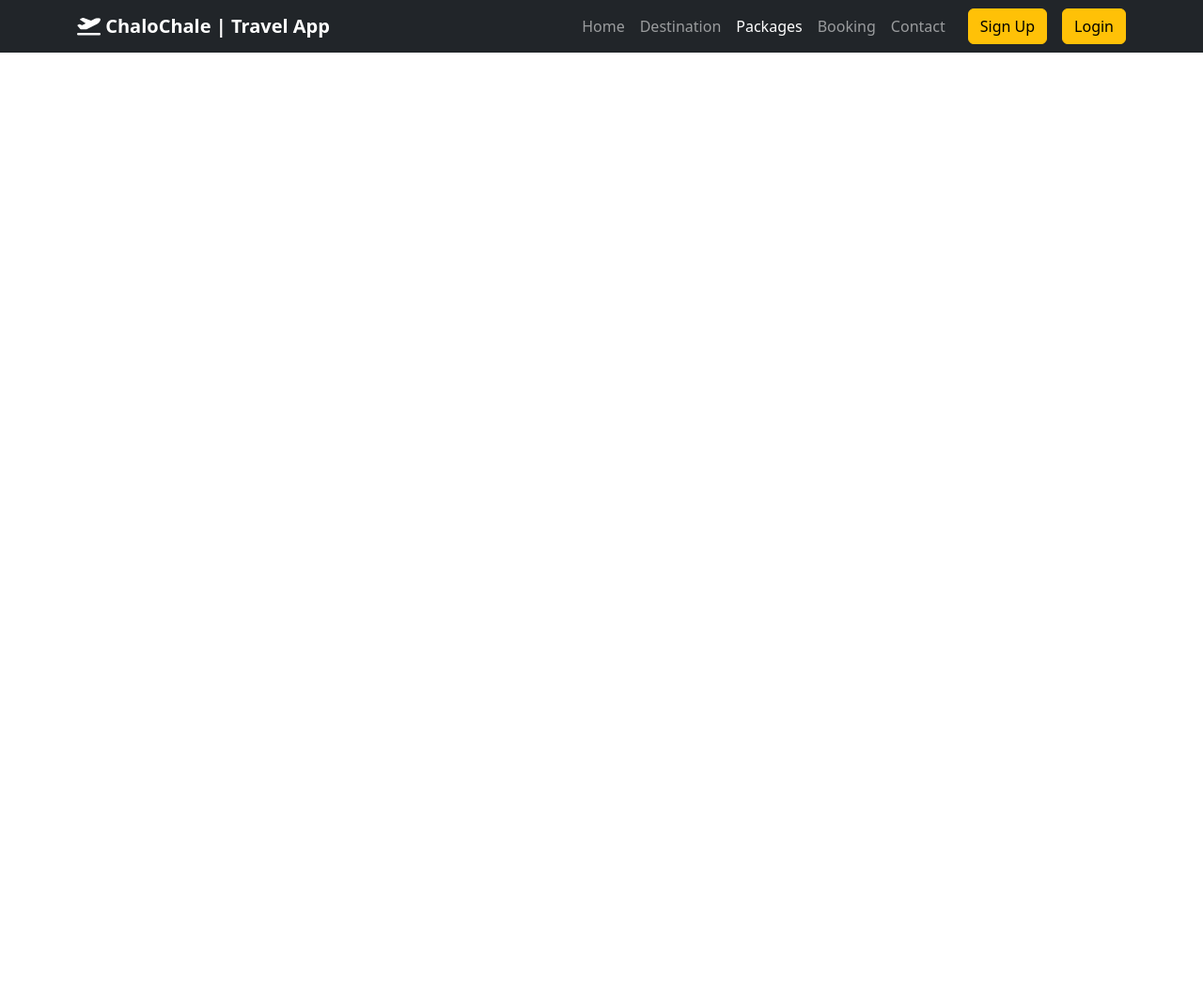
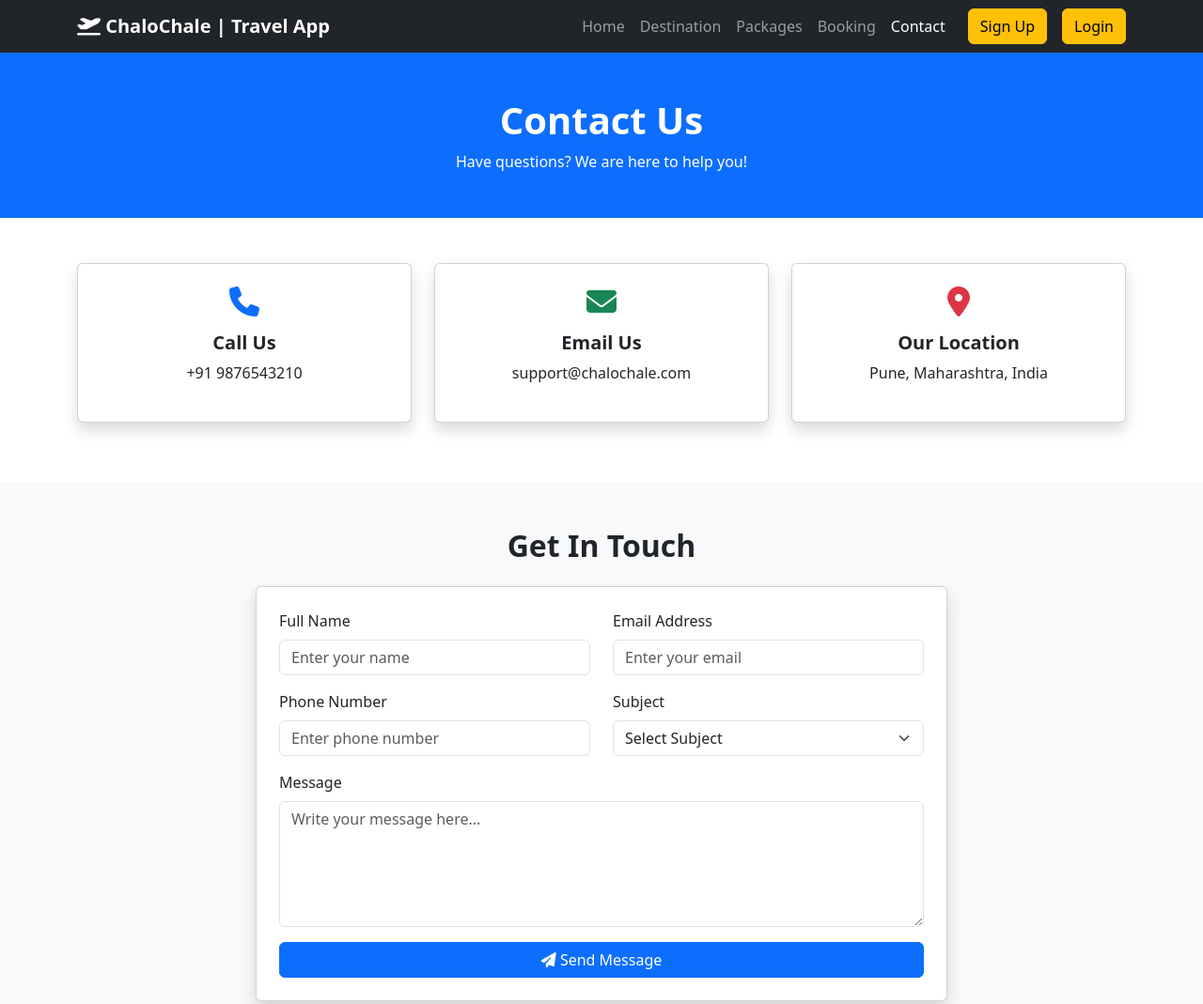
Before and after one commit to 82matetanushka/-ChaloChale-Travel-App, a plain HTML site: page contact.html in a window 1280 px wide. Shown: the top 1069 px of the page at 94% size. Before the commit the page ends 800 px from the top, so only its background shows below. Drawn offline with nearby package versions, Linux system fonts and the light colour scheme.

Commit message:
Added Contact page using Bootstrap

```diff
--- a/contact.html
+++ b/contact.html
@@ -1,3 +1,4 @@
+
 <!DOCTYPE html>
 <html lang="en">
 <head>
@@ -6,18 +7,17 @@
     <title>ChaloChale | Travel App</title>
 
     <link href="https://cdn.jsdelivr.net/npm/bootstrap@5.3.3/dist/css/bootstrap.min.css" rel="stylesheet">
+
     <link rel="stylesheet" href="https://cdnjs.cloudflare.com/ajax/libs/font-awesome/6.7.2/css/all.min.css">
 </head>
 
 <body>
 
-<div class="container-fluid p-0">
-
 <!-- Navbar Start -->
 <nav class="navbar navbar-expand-lg navbar-dark bg-dark">
     <div class="container">
 
-            <a class="navbar-brand fw-bold" href="#">
+        <a class="navbar-brand fw-bold" href="index.html">
             <i class="fa-solid fa-plane-departure"></i>
             ChaloChale | Travel App
         </a>
@@ -30,11 +30,11 @@
         <div class="collapse navbar-collapse" id="menu">
 
             <ul class="navbar-nav ms-auto">
-                    <li class="nav-item"><a class="nav-link " href="index.html">Home</a></li>
+                <li class="nav-item"><a class="nav-link" href="index.html">Home</a></li>
                 <li class="nav-item"><a class="nav-link" href="destinations.html">Destination</a></li>
-                    <li class="nav-item"><a class="nav-link active" href="Packages.html">Packages</a></li>
+                <li class="nav-item"><a class="nav-link" href="Packages.html">Packages</a></li>
                 <li class="nav-item"><a class="nav-link" href="Booking.html">Booking</a></li>
-                    <li class="nav-item"><a class="nav-link" href="contact.html">Contact</a></li>
+                <li class="nav-item"><a class="nav-link active" href="contact.html">Contact</a></li>
             </ul>
 
             <a href="signup.html" class="btn btn-warning ms-lg-3 mt-2 mt-lg-0">Sign Up</a>
@@ -44,6 +44,152 @@
     </div>
 </nav>
 <!-- Navbar End -->
+
+
+<!-- Contact Heading -->
+<section class="bg-primary text-white text-center py-5">
+    <div class="container">
+        <h1 class="fw-bold">Contact Us</h1>
+        <p class="mb-0">Have questions? We are here to help you!</p>
     </div>
+</section>
+
+
+<!-- Contact Information -->
+<section class="py-5">
+    <div class="container">
+
+        <div class="row text-center">
+
+            <div class="col-md-4 mb-3">
+                <div class="card shadow p-4 h-100">
+                    <i class="fa-solid fa-phone fa-2x text-primary mb-3"></i>
+                    <h5 class="fw-bold">Call Us</h5>
+                    <p>+91 9876543210</p>
+                </div>
+            </div>
+
+            <div class="col-md-4 mb-3">
+                <div class="card shadow p-4 h-100">
+                    <i class="fa-solid fa-envelope fa-2x text-success mb-3"></i>
+                    <h5 class="fw-bold">Email Us</h5>
+                    <p>support@chalochale.com</p>
+                </div>
+            </div>
+
+            <div class="col-md-4 mb-3">
+                <div class="card shadow p-4 h-100">
+                    <i class="fa-solid fa-location-dot fa-2x text-danger mb-3"></i>
+                    <h5 class="fw-bold">Our Location</h5>
+                    <p>Pune, Maharashtra, India</p>
+                </div>
+            </div>
+
+        </div>
+    </div>
+</section>
+
+
+<!-- Contact Form -->
+<section class="py-5 bg-light">
+    <div class="container">
+
+        <h2 class="text-center fw-bold mb-4">Get In Touch</h2>
+
+        <div class="row justify-content-center">
+
+            <div class="col-md-8">
+
+                <div class="card shadow p-4">
+
+                    <form>
+
+                        <div class="row">
+
+                            <div class="col-md-6 mb-3">
+                                <label class="form-label">Full Name</label>
+                                <input type="text" class="form-control"
+                                       placeholder="Enter your name" required>
+                            </div>
+
+                            <div class="col-md-6 mb-3">
+                                <label class="form-label">Email Address</label>
+                                <input type="email" class="form-control"
+                                       placeholder="Enter your email" required>
+                            </div>
+
+                        </div>
+
+                        <div class="row">
+
+                            <div class="col-md-6 mb-3">
+                                <label class="form-label">Phone Number</label>
+                                <input type="tel" class="form-control"
+                                       placeholder="Enter phone number">
+                            </div>
+
+                            <div class="col-md-6 mb-3">
+                                <label class="form-label">Subject</label>
+                                <select class="form-select" required>
+                                    <option value="">Select Subject</option>
+                                    <option>Booking Enquiry</option>
+                                    <option>Travel Packages</option>
+                                    <option>Payment Issue</option>
+                                    <option>Other</option>
+                                </select>
+                            </div>
+
+                        </div>
+
+                        <div class="mb-3">
+                            <label class="form-label">Message</label>
+                            <textarea class="form-control" rows="5"
+                                      placeholder="Write your message here..."
+                                      required></textarea>
+                        </div>
+
+                        <button type="submit" class="btn btn-primary w-100">
+                            <i class="fa-solid fa-paper-plane"></i>
+                            Send Message
+                        </button>
+
+                    </form>
+
+                </div>
+
+            </div>
+        </div>
+    </div>
+</section>
+
+
+<!-- Map Section -->
+<section class="py-5">
+    <div class="container">
+
+        <h2 class="text-center fw-bold mb-4">Find Us</h2>
+
+        <div class="ratio ratio-21x9">
+            <iframe
+                src="https://www.google.com/maps?q=Pune,Maharashtra&output=embed"
+                allowfullscreen=""
+                loading="lazy">
+            </iframe>
+        </div>
+
+    </div>
+</section>
+
+
+<!-- Footer -->
+<footer class="bg-dark text-white text-center py-3">
+    <p class="mb-0">
+        © 2026 ChaloChale Travel App | Designed with Bootstrap
+    </p>
+</footer>
+
+
+<script src="https://cdn.jsdelivr.net/npm/bootstrap@5.3.3/dist/js/bootstrap.bundle.min.js"></script>
+
 </body>
 </html>
```
Also changed, not shown: Booking.html (+2 -2 lines), login.html (+1 -1 lines), 1 other file. Lines whose indentation alone changed are shown as unchanged.
